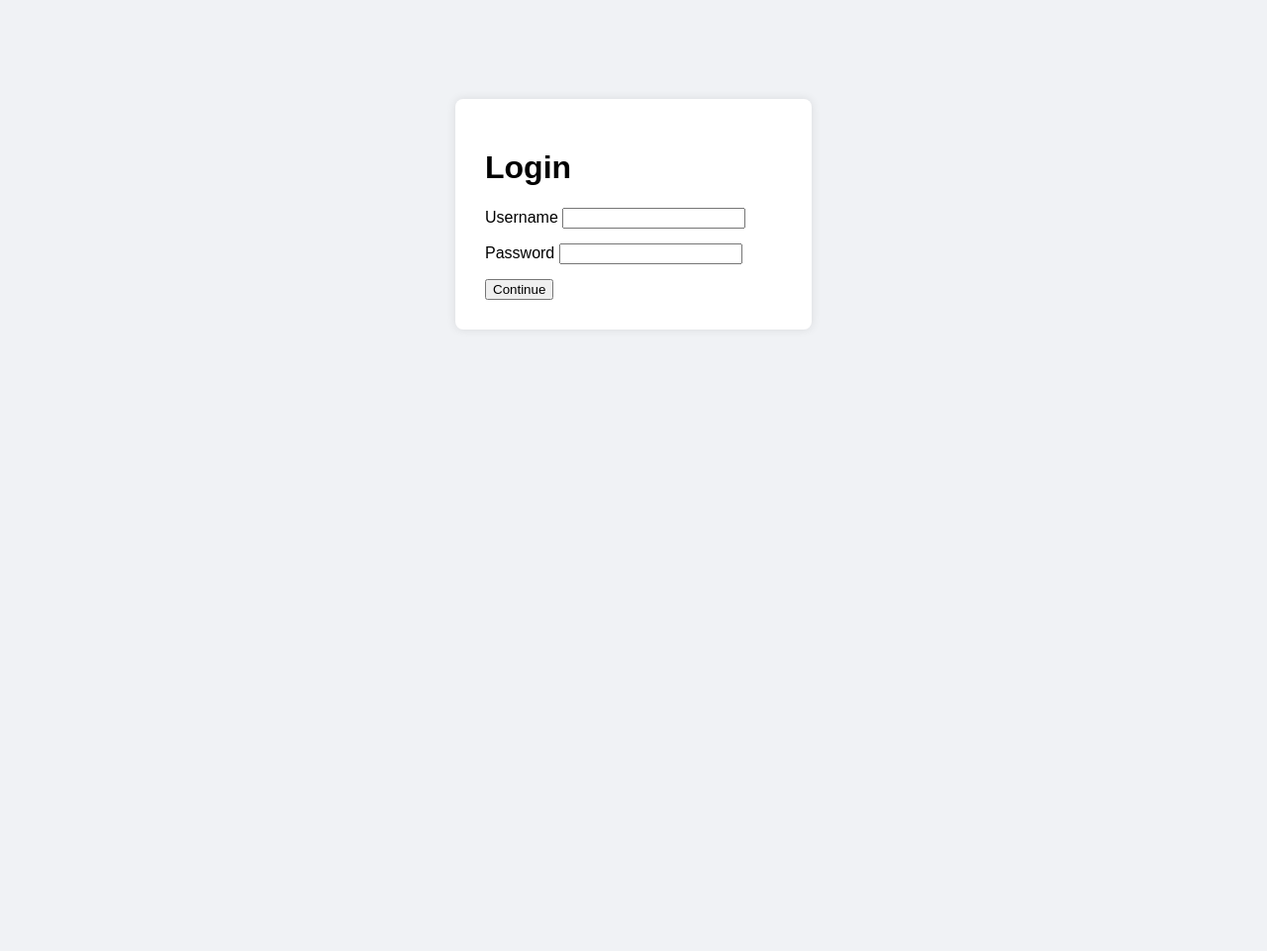
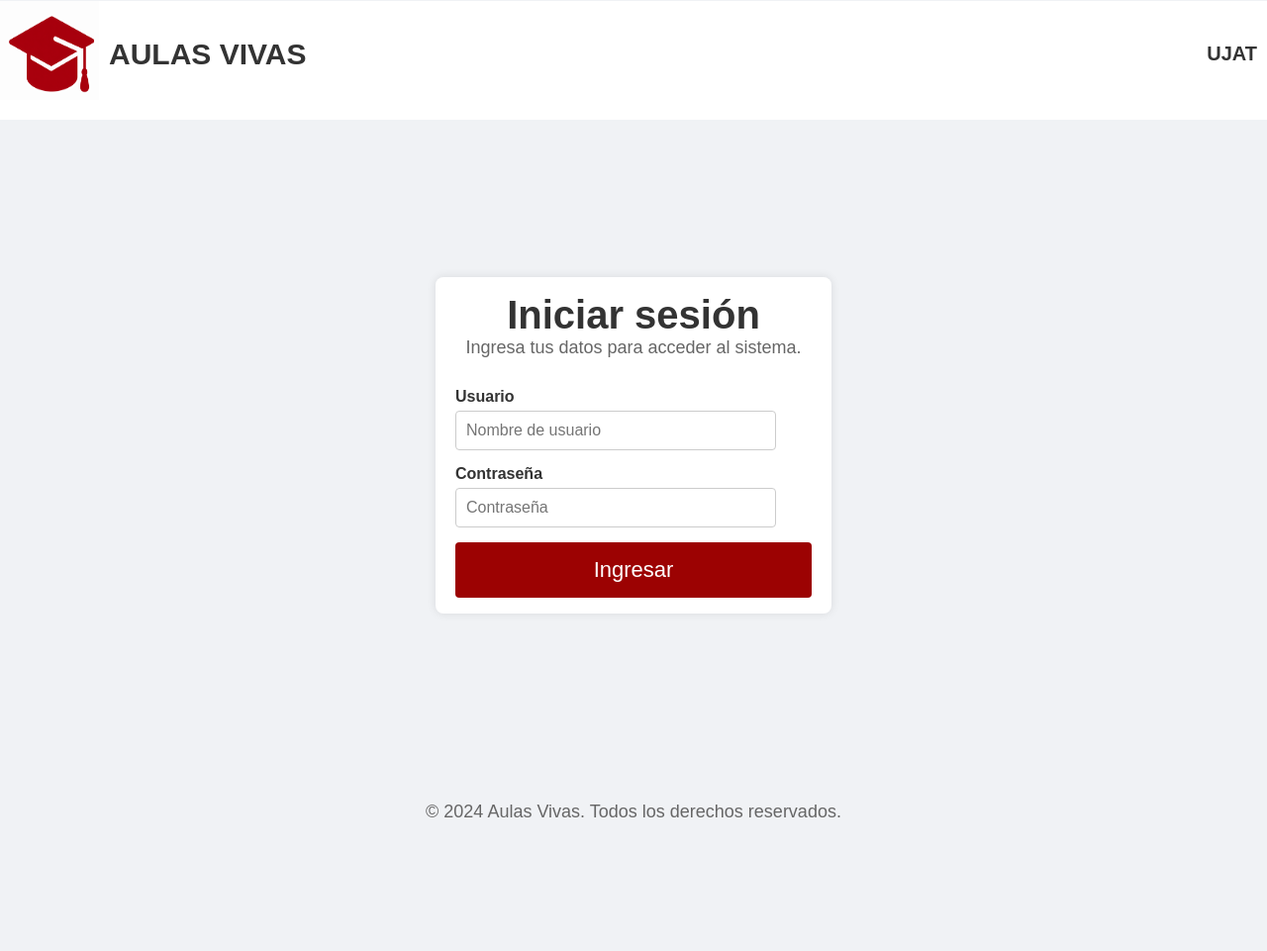
Before and after one commit to esmac4213/Aulas-vivas-2.0, a Django app: page /login/ in a window 1280 px wide. Shown: the whole page at 99% size. Before the commit the page ends 333 px from the top, so only its background shows below. Run offline with Django 5.2, Linux system fonts and the light colour scheme.

Commit message:
version 1 del login

```diff
--- a/aulas_vivas/app_login/static/login.css
+++ b/aulas_vivas/app_login/static/login.css
@@ -1,18 +1,120 @@
 body {
+    position: relative;
     background-color: #f0f2f5;
     font-family: Arial, sans-serif;
+    overflow: hidden; /* Evita el scroll */
 }
-
+* {
+    position: relative;
+    box-sizing: border-box;
+    margin: 0;
+    padding: 0;
+}
+.login-header {
+    margin-top: 1px;
+    transform: translate(0, -280px);
+    top: 0px;
+    position: absolute;
+    width: 100vw;
+    display: flex;
+    justify-content: center; /* Centra horizontalmente */
+    align-items: center;     /* Centra verticalmente */
+    background-color: #ffffff;
+}
 .login-container {
-    width: 300px;
-    margin: 100px auto;
-    padding: 30px;
+    width: 400px;
+    height: 340px;
+    display: flex;
+    flex-direction: column;
+    justify-content: center; /* Centrado horizontal */
+    margin: 280px auto; /* Centrado horizontal */
+    padding: 20px;
     background-color: #ffffff;
     border-radius: 8px;
     box-shadow: 0 0 10px rgba(0, 0, 0, 0.1);
+}
+h1 {
+    text-align: center;
+    margin-bottom: -10px;
+    font-size: 40px;
+    color: #333333;
+}
+
+h2 {
+    flex: 1;
+    padding: 10px;
+    box-sizing: border-box;
+    flex-direction: column;
+    text-align: left;
+    margin-bottom: 1%;
+    font-size: 30px;
+    color: #333333;
+}
+
+h3 {
+    flex: 1;
+    padding: 10px;
+    flex-direction: column;
+    text-align: right;
+    margin-bottom: 1%;
+    font-size: 20px;
+    color: #333333;
+}
+p {
+    text-align: center;
+    margin-bottom: 20px;
+    font-size: 18px;
+    padding: 10px;
+    color: #666666;
+}
+label {
+    display: block;
+    width: 100%;
+    margin-bottom: 5px;
+    font-weight: bold;
+    color: #333333;
+}
+input {
+    width: 90%;
+    padding: 10px;
+    border: 1px solid #ccc;
+    border-radius: 4px;
+    font-size: 16px;
+}
+button {
+    width: 100%;
+    padding: 15px;
+    background-color: #9c0202;
+    color: #ffffff;
+    border: none;
+    border-radius: 4px;
+    cursor: pointer;
+    font-size: 22px;
+}
+
+.encabezado {
+    background-color: #ffffff;
+    text-align: left;
+    padding: 1px   ;
 }
 
 .form-field {
     margin-bottom: 15px;
 
 }
+img {
+    background-image: url('../../img/icono.png');
+    width: 100px;
+    height: 100px;
+    margin-bottom: 20px;
+}
+footer {
+    position: relative;
+    bottom: 0;
+    width: 100%;
+    background-color: #ffffff;
+    text-align: center;
+    padding: 10px 0;
+    font-size: 14px;
+    color: #666666;
+}
--- a/aulas_vivas/app_login/templates/login.html
+++ b/aulas_vivas/app_login/templates/login.html
@@ -1,25 +1,33 @@
 <!DOCTYPE html>
-<html lang="en">
+<html lang="es">
 <head>
 	<meta charset="UTF-8">
 	<meta name="viewport" content="width=device-width, initial-scale=1.0">
 	<title>Login</title>
-	<link rel="stylesheet" href="../static/login.css">
+	{% load static %}
+	<link rel="stylesheet" href="{% static 'login.css' %}">
 </head>
 <body>
+	<header class="login-header">
+		<img src="{% static 'img/icono.png' %}" alt="Logotipo de Aulas Vivas">
+		<h2>AULAS VIVAS</h2>
+		<h3>UJAT</h3>
+	</header>
 	<main class="login-container">
-		<h1>Login</h1>
+		<h1>Iniciar sesión</h1>
+		<p class="form-description">Ingresa tus datos para acceder al sistema.</p>
 		<form action="#" method="post">
 			<div class="form-field">
-				<label for="username">Username</label>
-				<input type="text" id="username" name="username" autocomplete="username" required>
+				<label for="username">Usuario</label>
+				<input type="text" id="username" name="username" autocomplete="username" placeholder="Nombre de usuario" required>
 			</div>
 			<div class="form-field">
-				<label for="password">Password</label>
-				<input type="password" id="password" name="password" autocomplete="current-password" required>
+				<label for="password">Contraseña</label>
+				<input type="password" id="password" name="password" autocomplete="current-password" placeholder="Contraseña" required>
 			</div>
-			<button type="submit">Continue</button>
+			<button type="submit">Ingresar</button>
 		</form>
 	</main>
+	<p style="transform: translate(0, -100px);">© 2024 Aulas Vivas. Todos los derechos reservados.</p>
 </body>
 </html>
--- a/aulas_vivas/aulas_vivas/settings.py
+++ b/aulas_vivas/aulas_vivas/settings.py
@@ -115,7 +115,10 @@ USE_TZ = True
 # Static files (CSS, JavaScript, Images)
 # https://docs.djangoproject.com/en/6.1/howto/static-files/
 
-STATIC_URL = 'static/'
+STATIC_URL = '/static/'
+STATICFILES_DIRS = [
+    ('img', BASE_DIR / 'img'),
+]
 
 
 # Email
```
Also changed, not shown: aulas_vivas/img/icono.png (added), aulas_vivas/img/login.png (added).
